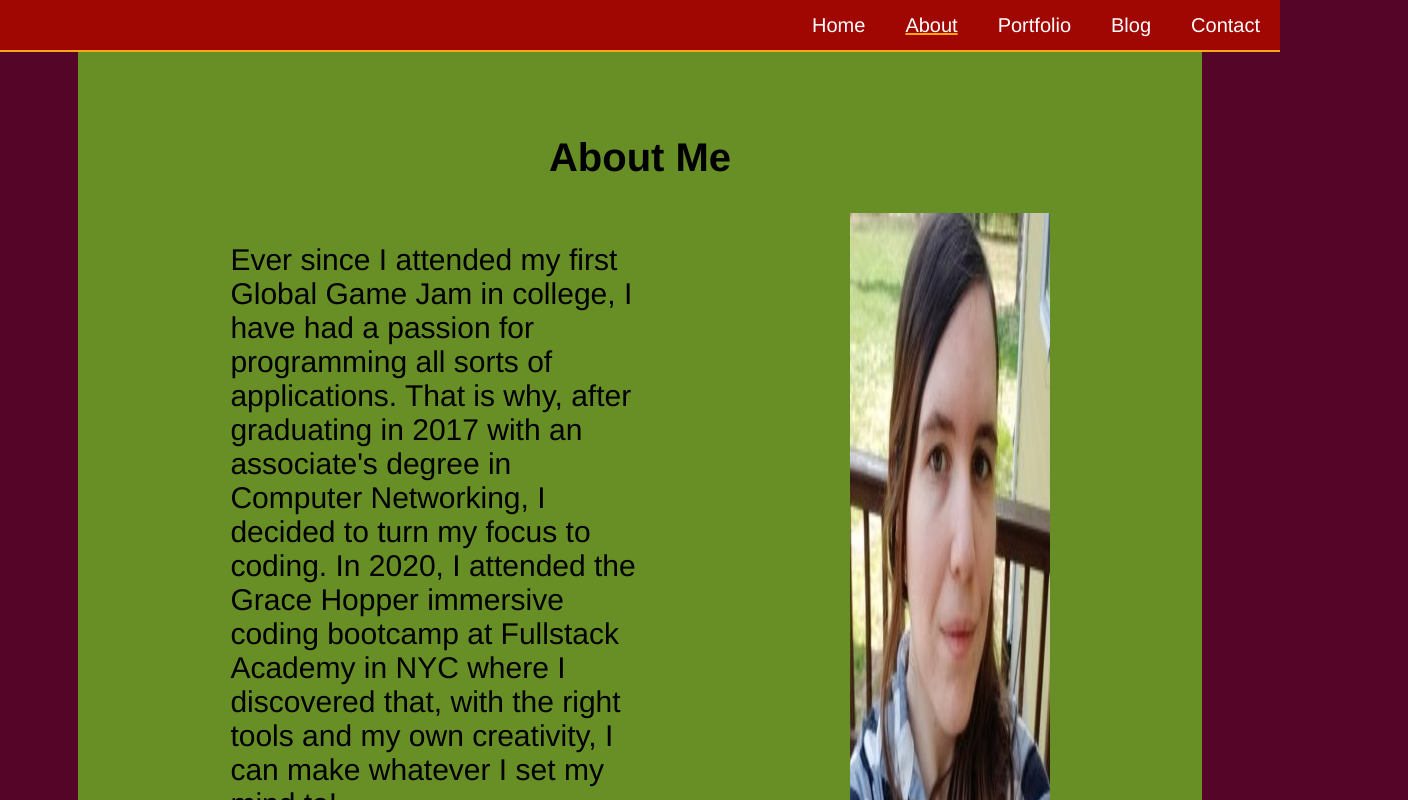
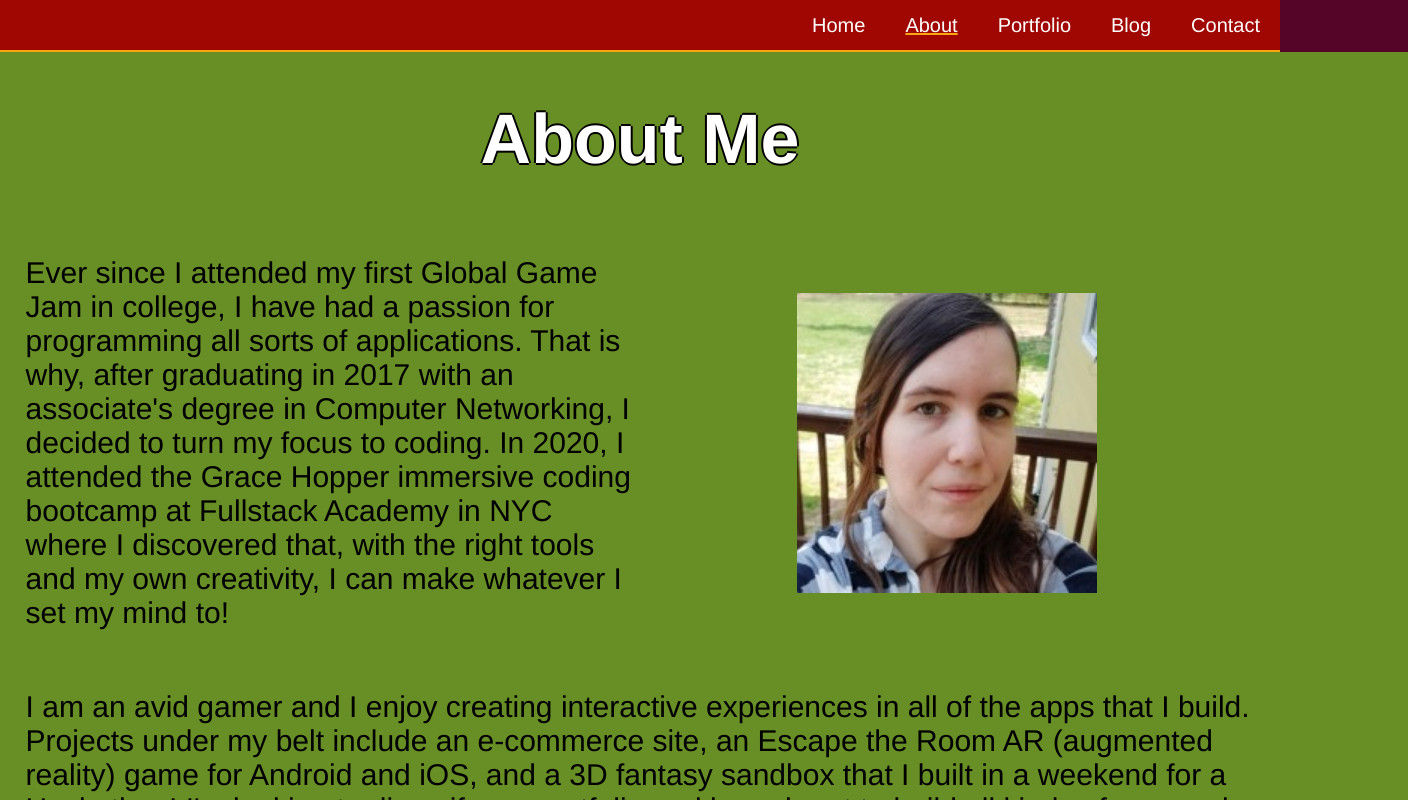
Before and after one commit to lah5175/portfolio, a React (Create React App) app: page /about in a window 1280 px wide. Shown: the top 800 px of the page, 1408 px wide, since content can reach past the window. Built offline with nearby package versions, Linux system fonts and the light colour scheme.

Commit message:
CSS improvements

```diff
--- a/src/App.css
+++ b/src/App.css
@@ -19,12 +19,22 @@ h3 {
 
 html {
   background-color: #550527;
+  height: 100%;
+}
+
+body {
+  height: 100%;
+}
+
+#root {
+  height: 100%;
 }
 
 .App {
   display: flex;
   flex-direction: column;
   align-items: center;
+  height: 100%;
 }
 
 #navbar {
@@ -92,6 +102,8 @@ html {
 
 #home-contact {
   background-color: #F44708;
+  display: flex;
+  flex-direction: column;
 }
 
 .home-divs h1, .home-divs h2 {
@@ -99,7 +111,10 @@ html {
 }
 
 .home-divs {
-  width: 80%;
+  -webkit-box-sizing: border-box; /* Safari/Chrome, other WebKit */
+  -moz-box-sizing: border-box;    /* Firefox, other Gecko */
+  box-sizing: border-box;         /* Opera/IE 8+ */
+  width: 1536px;
   padding: 20px;
   padding-top: 50px;
   padding-bottom: 50px;
@@ -118,18 +133,28 @@ html {
   padding: 10px;
   text-decoration: none;
   margin-top: 50px;
+  width: 100%;
 }
 
-#about-container {
-  background-color: #688E26;
-  width: 80%;
-  padding: 50px;
+#home-blog {
   display: flex;
   flex-direction: column;
   align-items: center;
 }
 
-#about-container div {
+#about-container {
+  -webkit-box-sizing: border-box; /* Safari/Chrome, other WebKit */
+  -moz-box-sizing: border-box;    /* Firefox, other Gecko */
+  box-sizing: border-box;         /* Opera/IE 8+ */
+  background-color: #688E26;
+  width: 1536px;
+  display: flex;
+  flex-direction: column;
+  align-items: center;
+  height: 100%;
+}
+
+#about-container > div {
   display: flex;
   width: 80%;
   justify-content: space-between;
@@ -137,6 +162,17 @@ html {
 
 #about-p1 {
   width: 50%;
+}
+
+#about-pic {
+  width: 50%;
+  display: flex;
+  align-items: center;
+  justify-content: center;
+}
+
+#about-pic img {
+  transform: scale(1.5);
 }
 
 #project-thumbnails {
@@ -147,7 +183,7 @@ html {
   padding-bottom: 50px;
 }
 
-#project-thumbnails div {
+#project-thumbnails a {
   display: flex;
   flex-direction: column;
 }
@@ -177,7 +213,8 @@ html {
 }
 
 .etr-flip:hover, .shady-duck-flip:hover {
-  transform: rotateY(180deg);
+  transform: rotateY(180deg) scale(1.2);
+  z-index: 99;
 }
 
 .etr-front, .etr-back, .shady-duck-front, .shady-duck-back {
@@ -223,7 +260,7 @@ html {
 
 #portfolio-container {
   background-color: #FAA613;
-  width: 60%;
+  width: 1536px;
   display: flex;
   flex-direction: column;
   align-items: center;
@@ -239,6 +276,7 @@ html {
 .portfolio-div:hover {
   cursor: pointer;
   transform: scale(1.05);
+  z-index: 99;
 }
 
 .portfolio-description {
@@ -280,7 +318,7 @@ html {
   display: flex;
   flex-direction: column;
   align-items: center;
-  width: 60%;
+  width: 1536px;
   background-color: #FAA613;
   height: 100%;
 }
--- a/src/components/About.js
+++ b/src/components/About.js
@@ -3,16 +3,20 @@ import React from 'react';
 const About = props => {
   return (
     <div id="about-container">
-      <h2>About Me</h2>
+      <h1>About Me</h1>
       <div>
-        <p id="about-p1">Ever since I attended my first Global Game Jam in college, I have had a passion for
+        <div id="about-p1">
+          <p>Ever since I attended my first Global Game Jam in college, I have had a passion for
             programming all sorts of applications. That is why, after graduating in 2017 with an
             associate's degree in Computer Networking, I decided to turn my focus to coding. In 2020,
             I attended the Grace Hopper immersive coding bootcamp at Fullstack Academy in NYC where
             I discovered that, with the right tools and my own creativity, I can make whatever I
             set my mind to!
           </p>
+        </div>
+        <div id="about-pic">
           <img src="/me.jpg" alt="Me" />
+        </div>
       </div>
       <div>
         <p>I am an avid gamer and I enjoy creating interactive experiences in all of the apps that
--- a/src/components/Home.js
+++ b/src/components/Home.js
@@ -23,34 +23,35 @@ const Home = props => {
       <div id="home-experience" className="home-divs">
         <h2>Projects</h2>
         <div id="project-thumbnails">
-          <div className="etr-flip">
+          <Link to="/portfolio/ETR" className="etr-flip">
             <img className="etr-front" src="/escapetheroomthumbnail.png" alt="Escape the Room AR" />
             <div className="etr-back">
               <h3>Escape the Room AR</h3>
               <p>Click to find out more!</p>
             </div>
-          </div>
+          </Link>
           <div id="shady-duck-container">
-            <div className="shady-duck-flip">
+            <Link to="/portfolio/shadyGlen" className="shady-duck-flip">
               <img className="shady-duck shady-duck-front" src="/shadyglenthumbnail.png" alt="Shady Glen" />
               <div className="shady-duck-back">
                 <h3>Shady Glen</h3>
                 <p>Click to find out more!</p>
               </div>
-            </div>
-            <div className="shady-duck-flip">
+            </Link>
+            <Link to="/portfolio/WTD" className="shady-duck-flip">
               <img className="shady-duck shady-duck-front" src="/wtdthumbnail.png" alt="What the Duck" />
               <div className="shady-duck-back">
                 <h3>What the Duck</h3>
                 <p>Click to find out more!</p>
               </div>
-            </div>
+            </Link>
           </div>
         </div>
       </div>
 
       <div id="home-blog" className="home-divs">
         <h2>Latest Blog Posts</h2>
+        <a href="https://lhashdevblog.wordpress.com/" className="home-link">Check out my blog!</a>
       </div>
 
       <div id="home-contact" className="home-divs">
--- a/src/components/shadyGlen.js
+++ b/src/components/shadyGlen.js
@@ -8,9 +8,9 @@ const ShadyGlen = props => {
         width="854"
         height="480"
         src="https://www.youtube.com/embed/vsuUUkzD7IM"
-        frameborder="0"
+        frameBorder="0"
         allow="accelerometer; autoplay; encrypted-media; gyroscope; picture-in-picture"
-        allowfullscreen>
+        allowFullScreen>
       </iframe>
 
       <a href="https://bit.ly/2wbFGpG">Visit Project Github (Scripts Only)</a>
@@ -26,12 +26,15 @@ const ShadyGlen = props => {
           Shady Glen is a 3D RPG sandbox for PC! At the moment it features a functional inventory and equipment system
           and a basic combat system involving both ranged and melee weaponry. In the future, its simple prototype systems
           will be expanded and it will include many life simulation elements such as the following:
+        </p>
+
           <ul>
             <li>A real-world day/night cycle where events occur on certain days, at certain times of day</li>
             <li>The ability to form friendships and relationships with villagers by completing quests and giving them gifts</li>
             <li>A story which unfolds with the passage of time as you invest more hours into the game</li>
           </ul>
 
+        <p>
           The Shady Glen prototype was developed over the course of a weekend for a Hackathon, but I plan to expand on it further
           in the future. To follow along with game updates, please visit <a href="https://lhashdevblog.wordpress.com/">my developer blog</a>!
 
```
Lines whose indentation alone changed are shown as unchanged.
